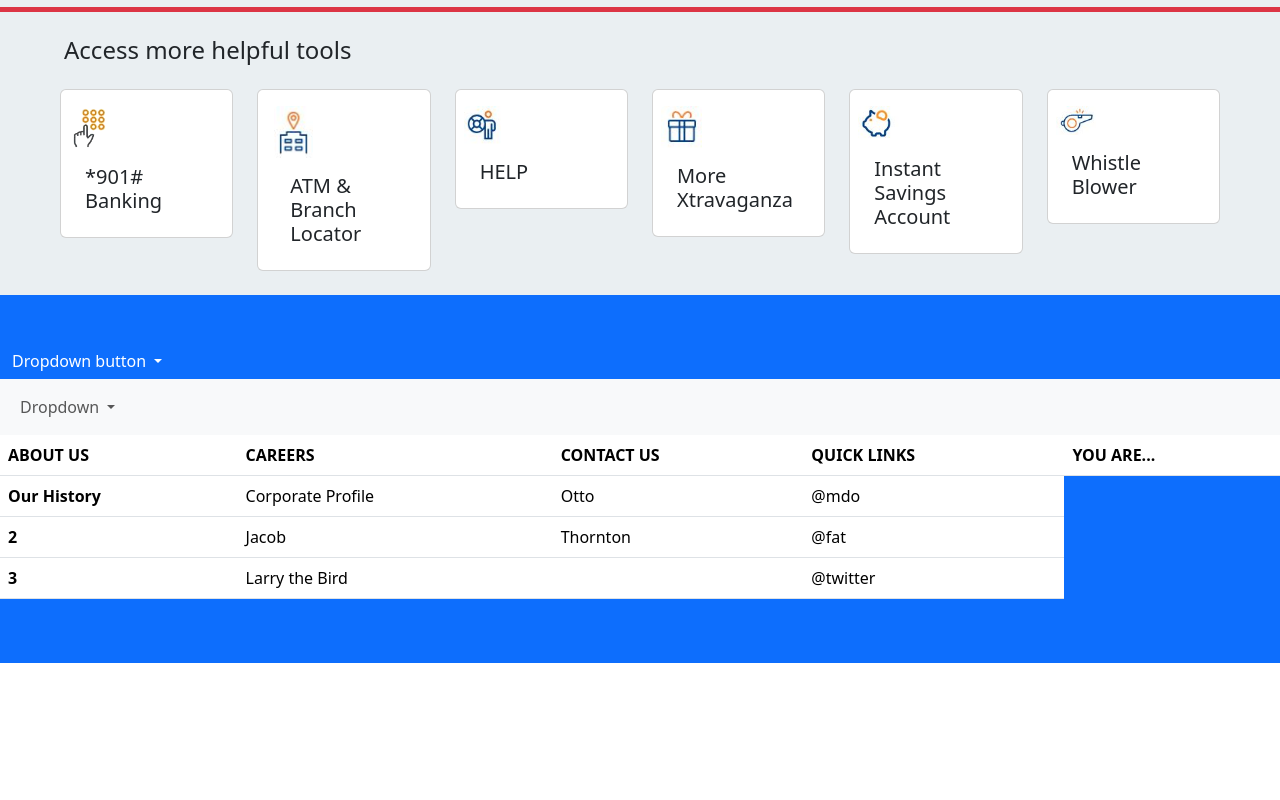
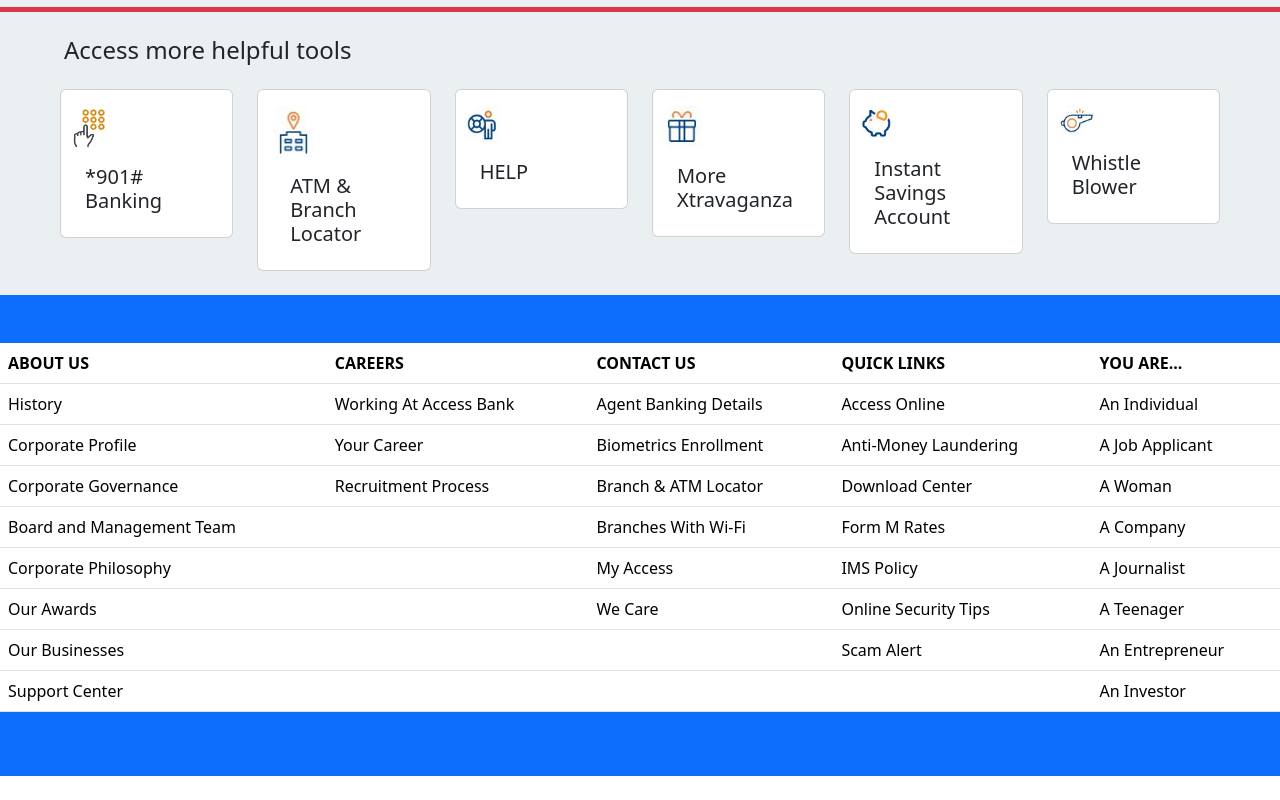
Before and after one commit to H-Codebase/Accessbank_homepage, a plain HTML site: page index.html in a window 1280 px wide. Shown: the part 3241-4041 px from the top of the page. Before the commit the page ends 3928 px from the top, so only its background shows below. Drawn offline with nearby package versions, Linux system fonts and the light colour scheme.

Commit message:
first commit

```diff
--- a/index.html
+++ b/index.html
@@ -433,46 +433,7 @@
 
 <footer class="bg-primary py-5 mb-4">
 
-  <div class="dropdown">
-  <button class="btn btn-secondary dropdown-toggle bg-transparent border border-0" type="button" data-bs-toggle="dropdown" aria-expanded="false">
-    Dropdown button
-  </button>
-  <ul class="dropdown-menu">
-    <li><a class="dropdown-item" href="#">Action</a></li>
-    <li><a class="dropdown-item" href="#">Another action</a></li>
-    <li><a class="dropdown-item" href="#">Something else here</a></li>
-  </ul>
-</div>
-
-
-<nav class="navbar navbar-expand-lg bg-body-tertiary">
-  <div class="container-fluid">
-    <button class="navbar-toggler" type="button" data-bs-toggle="collapse" data-bs-target="#navbarSupportedContent" aria-controls="navbarSupportedContent" aria-expanded="false" aria-label="Toggle navigation">
-      <span class="navbar-toggler-icon"></span>
-    </button>
-    <div class="collapse navbar-collapse" id="navbarSupportedContent">
-      <ul class="navbar-nav me-auto mb-2 mb-lg-0">
-        <li class="nav-item dropdown">
-          <a class="nav-link dropdown-toggle" href="#" role="button" data-bs-toggle="dropdown" aria-expanded="false">
-            Dropdown
-          </a>
-          <ul class="dropdown-menu">
-            <li><a class="dropdown-item" href="#">Action</a></li>
-            <li><a class="dropdown-item" href="#">Another action</a></li>
-            <li><hr class="dropdown-divider"></li>
-            <li><a class="dropdown-item" href="#">Something else here</a></li>
-          </ul>
-        </li>
-      </ul>
-    </div>
-  </div>
-</nav>
-
-
-
-
-
-<table class="table">
+<table class="table bg-transparent">
   <thead>
     <tr>
       <th scope="col">ABOUT US</th>
@@ -484,21 +445,60 @@
   </thead>
   <tbody>
     <tr>
-      <th scope="row">Our History</th>
-      <td>Corporate Profile</td>
-      <td>Otto</td>
-      <td>@mdo</td>
-    </tr>
-    <tr>
-      <th scope="row">2</th>
-      <td>Jacob</td>
-      <td>Thornton</td>
-      <td>@fat</td>
-    </tr>
-    <tr>
-      <th scope="row">3</th>
-      <td colspan="2">Larry the Bird</td>
-      <td>@twitter</td>
+<td> History</td>
+<td>Working At Access Bank</td>
+<td>Agent Banking Details</td>
+<td>Access Online</td>
+<td>An Individual</td>
+</tr>
+<tr>
+<td>Corporate Profile</td>
+<td>Your Career</td>
+<td>Biometrics Enrollment</td>
+<td>Anti-Money Laundering</td>
+<td>A Job Applicant</td>
+</tr>
+<tr>
+<td>Corporate Governance</td>
+<td>Recruitment Process</td>
+<td>Branch & ATM Locator</td>
+<td>Download Center</td>
+<td>A Woman</td>
+</tr>
+<tr>
+<td>Board and Management Team</td>
+<td></td>
+<td>Branches With Wi-Fi</td>
+<td>Form M Rates</td>
+<td>A Company</td>
+</tr>
+<tr>
+<td>Corporate Philosophy</td>
+<td></td>
+<td>My Access</td>
+<td>IMS Policy</td>
+<td>A Journalist</td>
+</tr>
+<tr>
+<td>Our Awards</td>
+<td></td>
+<td>We Care</td>
+<td>Online Security Tips</td>
+<td>A Teenager</td>
+</tr>
+<tr>
+<td>Our Businesses</td>
+<td></td>
+<td></td>
+<td>Scam Alert</td>
+<td>An Entrepreneur</td>
+</tr>
+<tr>
+      <td>Support Center</td>
+      <td></td>
+      <td></td>
+      <td></td>
+      <td>An Investor</td>
     </tr>
   </tbody>
 </table>
```
